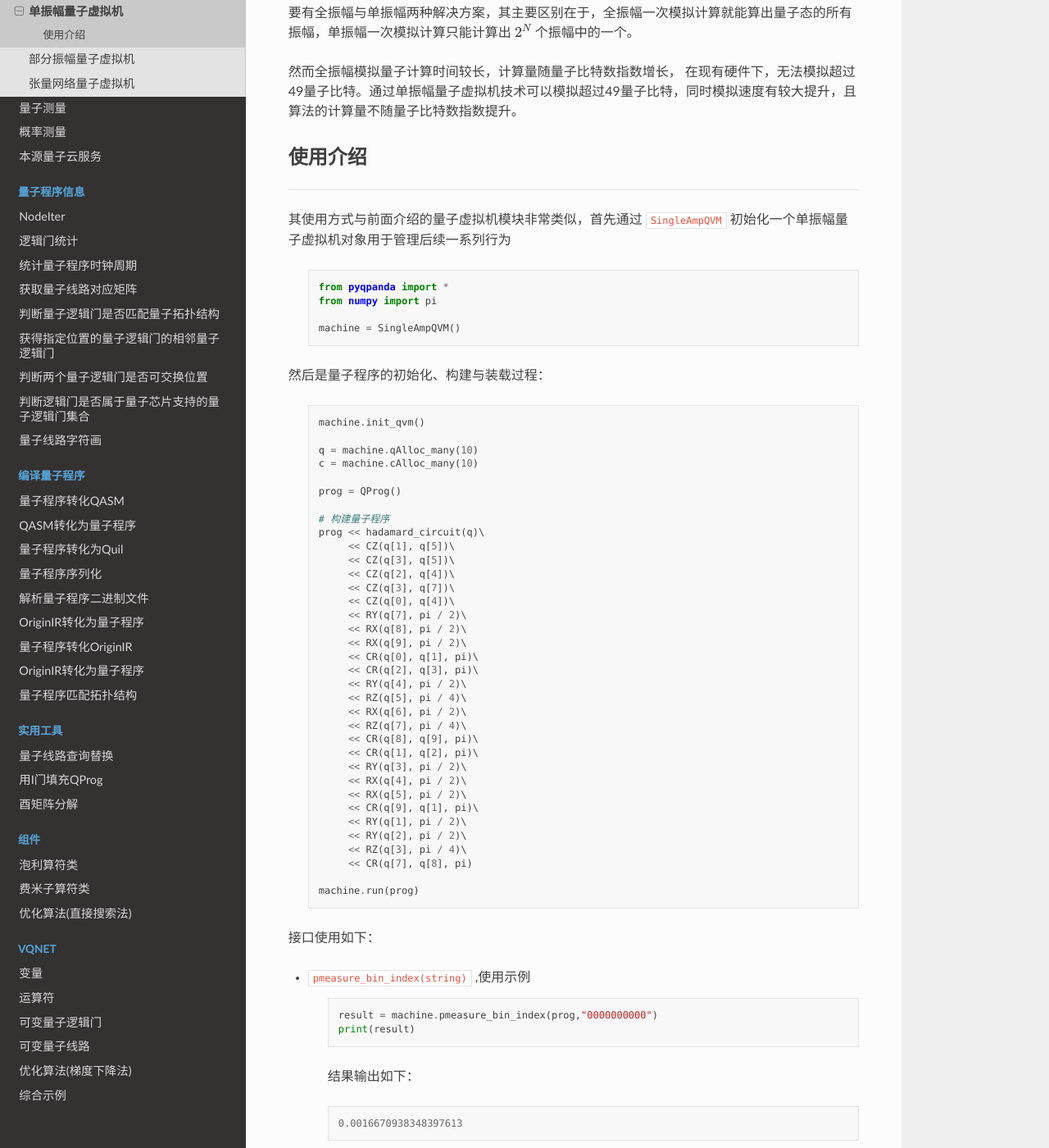
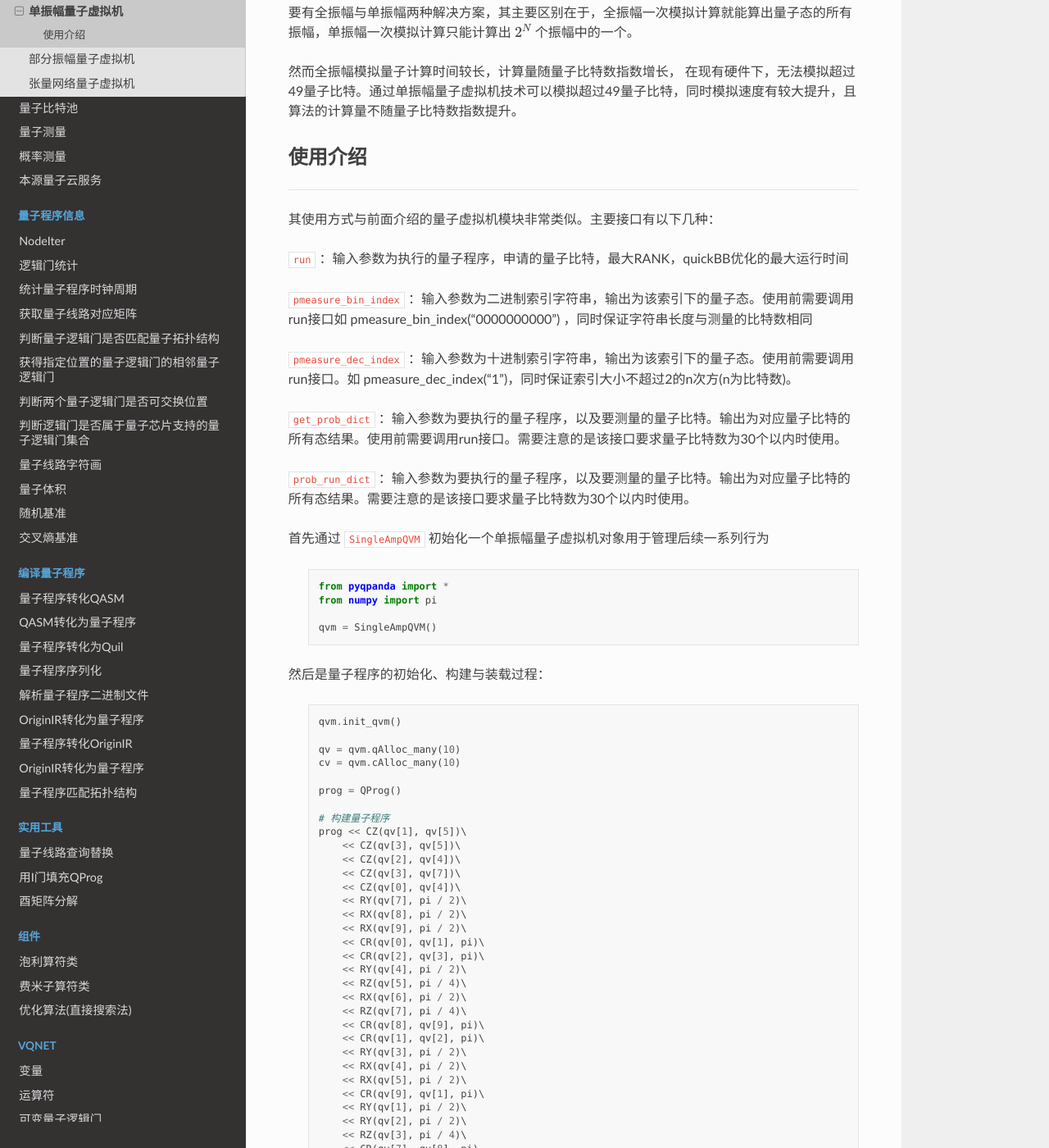
Before and after one commit to OriginQ/pyQPanda-Toturial, a Sphinx documentation site: the page built from source/SingleAmplitude.rst, in a window 1280 px wide and 1400 px high, scrolled down 213 px. Shown: the whole window at 82% size. Built offline with Sphinx 7.4.7 and the Read the Docs theme 2.0.0, drawn with Linux system fonts in a browser that asks for light colours; pages that are not in the unit, such as notebooks, are missing from menus; some of the changed text lies outside the part shown.

Commit message:
<fix> 新增接口文档更新

```diff
--- /dev/null
+++ b/source/CrossEntropyBenchmarking.rst
@@ -0,0 +1,47 @@
+
+交叉熵基准
+==========================
+
+简介
+--------------
+交叉熵基准测试（xeb）是一种通过应用随机电路并测量观察到的位串测量值与从模拟获得的这些位串的预期概率之间的交叉熵来评估门性能的方法。
+
+接口说明
+--------------
+``double_gate_xeb`` 输入参数分别噪声虚拟机或者量子云机器、待测量的量子比特0、待测量的量子比特1、线路不同层数、随机线路的数量、测量次数、验证双门类型（默认CZ门）。
+输出为字典数据，key为线路层数，value对应符合期望概率的大小。
+
+实例
+--------------
+.. code-block:: python
+
+    from pyqpanda import *
+
+    if __name__=="__main__":
+
+        # 构建噪声虚拟机，调整噪声模拟真实芯片
+        qvm = NoiseQVM()
+        qvm.init_qvm()
+        qv = qvm.qAlloc_many(4)
+
+        # 设置噪声参数
+        qvm.set_noise_model(NoiseModel.DEPOLARIZING_KRAUS_OPERATOR, GateType.CZ_GATE, 0.1)
+
+        # 同样可以申请云计算机器（采用真实芯片）
+        # qvm =  QCloud()
+        # qvm.init_qvm("898D47CF515A48CEAA9F2326394B85C6")
+
+        # 设置不同层数组合
+        range = [2,4,6,8,10]
+        # 现在可测试双门类型主要为CZ CNOT SWAP ISWAP SQISWAP
+        res = double_gate_xeb(qvm, qv[0], qv[1], range, 10, 1000, GateType.CZ_GATE)
+        # 对应的数值随噪声影响，噪声数值越大，所得结果越小，且层数增多，结果数值越小。
+
+        print(res)
+
+        qvm.finalize()
+
+运行结果：
+::
+
+   {2: 0.9922736287117004, 4: 0.9303175806999207, 6: 0.7203856110572815, 8: 0.7342230677604675, 10: 0.7967881560325623}
--- /dev/null
+++ b/source/QuantumVolume.rst
@@ -0,0 +1,67 @@
+
+量子体积
+==========================
+
+简介
+--------------
+量子体积（\ **Quantum
+Volume**\ ），是一个用于评估量子计算系统性能的协议。它表示可以在系统上执行的最大等宽度深度的随机线路。量子计算系统的操作保真度越高，关联性越高，有越大的校准过的门操作集合便会有越高的量子体积。量子体积与系统的整体性能相关联，即与系统的整体错误率，潜在的物理比特关联和门操作并行度相联系。总的来说，量子体积是一个用于近期整体评估量子计算系统的一个实用方法，数值越高，系统整体错误率就越低，性能就越好。
+
+测量量子体积的标准做法就是对系统使用规定的量子线路模型执行随机的线路操作，尽可能地将比特纠缠在一起，然后再将实验得到的结果与模拟的结果进行比较。按要求分析统计结果。
+
+量子体积被定义为指数形式：
+
+.. math::
+
+
+   V_Q=2^n
+
+，其中n表示在给定比特数目m（m大于n）和完成计算任务的条件下，系统操作的最大逻辑深度，如果芯片能执行的最大逻辑深度n大于比特数m，那么系统的量子体积就是
+
+.. math::
+
+
+   2^m
+
+
+接口说明
+--------------
+``calculate_quantum_volume``
+输入参数分别噪声虚拟机或者量子云机器，待测量的量子比特，随机迭代次数，测量次数
+。输出为整数，为量子体积大小。
+
+实例
+--------------
+
+.. code-block:: python
+
+    from pyqpanda import *
+
+    if __name__=="__main__":
+        #构建噪声虚拟机，设置噪声参数
+        qvm = NoiseQVM()
+        qvm.init_qvm()
+        qvm.set_noise_model(NoiseModel.DEPOLARIZING_KRAUS_OPERATOR, GateType.CZ_GATE, 0.005)
+
+        #同样可以申请云计算机器（采用真实芯片），采用真实芯片要考虑芯片构造
+        #qvm = QCloud()
+        #qvm.init_qvm("898D47CF515A48CEAA9F2326394B85C6")
+
+        #构建待测量的量子比特组合， 这里比特组合为2组，其中 量子比特3、4为一组；量子比特2，3，5为一组
+        qubit_lists = [[3,4], [2,3,5]]
+
+        #设置随机迭代次数
+        ntrials = 100
+
+        #设置测量次数,即真实芯片或者噪声虚拟机shots数值
+        shots = 2000
+        qv_result = calculate_quantum_volume(qvm, qubit_lists, ntrials, shots)
+        print("Quantum Volume : ", qv_result)
+        qvm.finalize()
+
+
+运行结果：
+
+::
+
+    Quantum Volume ： 8
--- /dev/null
+++ b/source/RandomizedBenchmarking.rst
@@ -0,0 +1,55 @@
+
+随机基准
+==========================
+
+简介
+--------------
+随机基准测试（RB）是使用随机化方法对量子门进行基准测试。由于完整的过程层析成像对于大型系统是不可行的，因此越来越关注可扩展方法，
+以部分表征影响量子系统的噪声。在\ `[1] <https://arxiv.org/pdf/1009.3639>`__\ 中提出了一种可扩展的、鲁棒的算法（n个量子位组成的系统），
+使用随机技术通过单个参数对整个Clifford门进行基准测试的鲁棒算法。
+
+接口说明
+--------------
+``single_qubit_rb`` 的输入参数分别噪声虚拟机或者量子云机器，待测量的量子比特，随机线路clifford门集的不同数量组合、随机线路的数量、测量次数、验证基本逻辑门（默认无），输出为\ ``std::map``
+数据， 关键值为clifford门集数量，数值对应符合期望概率的大小。
+
+``double_qubit_rb`` 的输入参数分别噪声虚拟机或者量子云机器，待测量的量子比特0，待测量的量子比特1，随机线路clifford门集的不同数量组合、随机线路的数量、测量次数、验证基本逻辑门（默认无）输出为\ ``std::map``
+数据， 关键值为clifford门集数量，数值对应符合期望概率的大小。
+
+实例
+--------------
+.. code-block:: python
+
+    from pyqpanda import *
+
+    if __name__=="__main__":
+        # 构建噪声虚拟机，调整噪声模拟真实芯片
+        qvm = NoiseQVM()
+        qvm.init_qvm()
+        qvm.set_noise_model(NoiseModel.DEPOLARIZING_KRAUS_OPERATOR, GateType.CZ_GATE, 0.005)
+        qvm.set_noise_model(NoiseModel.DEPOLARIZING_KRAUS_OPERATOR, GateType.PAULI_Y_GATE, 0.005)
+        qv = qvm.qAlloc_many(4)
+
+        # 同样可以申请云计算机器（采用真实芯片）
+        # qvm =  QCloud()
+        # qvm.init_qvm("898D47CF515A48CEAA9F2326394B85C6")
+
+        # 设置随机线路中clifford门集数量
+        range = [ 5,10,15 ]
+
+        # 测量单比特随机基准
+        res = single_qubit_rb(qvm, qv[0], range, 10, 1000)
+
+        # 同样可以测量两比特随机基准
+        #res = double_qubit_rb(qvm, qv[0], qv[1], range, 10, 1000)
+
+        # 对应的数值随噪声影响，噪声数值越大，所得结果越小，且随clifford门集数量增多，结果数值越小。
+        print(res)
+
+        qvm.finalize()
+
+运行结果：
+
+::
+
+    {5: 0.9996, 10: 0.9999, 15: 0.9993000000000001}
--- a/source/SingleAmplitude.rst
+++ b/source/SingleAmplitude.rst
@@ -14,79 +14,108 @@
 >>>>>>>>>>>>>>>>
 ----
 
-其使用方式与前面介绍的量子虚拟机模块非常类似，首先通过 ``SingleAmpQVM`` 初始化一个单振幅量子虚拟机对象用于管理后续一系列行为
+其使用方式与前面介绍的量子虚拟机模块非常类似。主要接口有以下几种：
+
+``run``  ：输入参数为执行的量子程序，申请的量子比特，最大RANK，quickBB优化的最大运行时间
+
+``pmeasure_bin_index``  ：输入参数为二进制索引字符串，输出为该索引下的量子态。使用前需要调用run接口如 pmeasure_bin_index("0000000000") ，同时保证字符串长度与测量的比特数相同
+
+``pmeasure_dec_index``  ：输入参数为十进制索引字符串，输出为该索引下的量子态。使用前需要调用run接口。如 pmeasure_dec_index("1")，同时保证索引大小不超过2的n次方(n为比特数)。
+
+``get_prob_dict``  ：输入参数为要执行的量子程序，以及要测量的量子比特。输出为对应量子比特的所有态结果。使用前需要调用run接口。需要注意的是该接口要求量子比特数为30个以内时使用。
+
+``prob_run_dict``  ：输入参数为要执行的量子程序，以及要测量的量子比特。输出为对应量子比特的所有态结果。需要注意的是该接口要求量子比特数为30个以内时使用。
+
+首先通过 ``SingleAmpQVM`` 初始化一个单振幅量子虚拟机对象用于管理后续一系列行为
 
     .. code-block:: python
 
         from pyqpanda import *
         from numpy import pi
 
-        machine = SingleAmpQVM()
+        qvm = SingleAmpQVM()
 
 然后是量子程序的初始化、构建与装载过程：
 
     .. code-block:: python
 
-        machine.init_qvm()
+        qvm.init_qvm()
 
-        q = machine.qAlloc_many(10)
-        c = machine.cAlloc_many(10)
+        qv = qvm.qAlloc_many(10)
+        cv = qvm.cAlloc_many(10)
 
         prog = QProg()
 
         # 构建量子程序
-        prog << hadamard_circuit(q)\
-             << CZ(q[1], q[5])\
-             << CZ(q[3], q[5])\
-             << CZ(q[2], q[4])\
-             << CZ(q[3], q[7])\
-             << CZ(q[0], q[4])\
-             << RY(q[7], pi / 2)\
-             << RX(q[8], pi / 2)\
-             << RX(q[9], pi / 2)\
-             << CR(q[0], q[1], pi)\
-             << CR(q[2], q[3], pi)\
-             << RY(q[4], pi / 2)\
-             << RZ(q[5], pi / 4)\
-             << RX(q[6], pi / 2)\
-             << RZ(q[7], pi / 4)\
-             << CR(q[8], q[9], pi)\
-             << CR(q[1], q[2], pi)\
-             << RY(q[3], pi / 2)\
-             << RX(q[4], pi / 2)\
-             << RX(q[5], pi / 2)\
-             << CR(q[9], q[1], pi)\
-             << RY(q[1], pi / 2)\
-             << RY(q[2], pi / 2)\
-             << RZ(q[3], pi / 4)\
-             << CR(q[7], q[8], pi)
-
-        machine.run(prog)
+        prog << CZ(qv[1], qv[5])\
+            << CZ(qv[3], qv[5])\
+            << CZ(qv[2], qv[4])\
+            << CZ(qv[3], qv[7])\
+            << CZ(qv[0], qv[4])\
+            << RY(qv[7], pi / 2)\
+            << RX(qv[8], pi / 2)\
+            << RX(qv[9], pi / 2)\
+            << CR(qv[0], qv[1], pi)\
+            << CR(qv[2], qv[3], pi)\
+            << RY(qv[4], pi / 2)\
+            << RZ(qv[5], pi / 4)\
+            << RX(qv[6], pi / 2)\
+            << RZ(qv[7], pi / 4)\
+            << CR(qv[8], qv[9], pi)\
+            << CR(qv[1], qv[2], pi)\
+            << RY(qv[3], pi / 2)\
+            << RX(qv[4], pi / 2)\
+            << RX(qv[5], pi / 2)\
+            << CR(qv[9], qv[1], pi)\
+            << RY(qv[1], pi / 2)\
+            << RY(qv[2], pi / 2)\
+            << RZ(qv[3], pi / 4)\
+            << CR(qv[7], qv[8], pi)
 
 接口使用如下：
 
-- ``pmeasure_bin_index(string)`` ,使用示例
+``pmeasure_bin_index`` ,使用时需要结合 ``run`` 方法。用法示例：
+
+    .. code-block:: python
+        # run 有三个参数，默认2个，
+        #第一个执行的量子程序
+        #第二个为申请的量子比特
+        #第三个为最大RANK，这里根据内存设置，默认30
+        #第四个就是quickBB优化的最大运行时间，默认5s
+        qvm.run(prog, qv)
+        bin_result = qvm.pmeasure_bin_index("0001000000")
+        print("0001000000 : ", bin_result)
+
+结果输出如下：
 
     .. code-block:: python
 
-        result = machine.pmeasure_bin_index(prog,"0000000000")
-        print(result)
+        0001000000 :  0.001953123603016138
 
-    结果输出如下：
+``pmeasure_dec_index`` ,使用时需要结合 ``run`` 方法。用法示例：
 
     .. code-block:: python
 
-        0.0016670938348397613
+        qvm.run(prog, qv)
+        dec_result = qvm.pmeasure_dec_index("2")
+        print("2 : ",dec_result)
 
-- ``pmeasure_dec_index(string)`` ,使用示例
+结果输出如下：
 
     .. code-block:: python
 
-        result = machine.pmeasure_dec_index(prog,"1")
-        print(result)
+        2 :  0.001953123603016138
 
-    结果输出如下：
+``get_prob_dict``,使用时需要结合 ``run`` 方法。用法示例：
 
     .. code-block:: python
 
-        0.0016670938348397613
+        qvm.run(prog, qv)
+        res = qvm.get_prob_dict(qv)
+
+
+``prob_run_dict`` 接口是 ``get_prob_dict`` 和 ``run`` 的封装，用法示例：
+
+    .. code-block:: python
+
+        res_1 = qvm.prob_run_dict(prog, qv)
--- a/source/index.rst
+++ b/source/index.rst
@@ -38,6 +38,7 @@
     QIf
     QProg
     QuantumMachine
+    QubitPool
     Measure
     PMeasure
     QCloudServer
@@ -52,7 +53,9 @@
     QCircuitInfo
     DrawQProg
     ..QGateValidity
-
+    QuantumVolume
+    RandomizedBenchmarking
+    CrossEntropyBenchmarking
 
 .. toctree::
     :caption: 编译量子程序
```
Also changed, not shown: source/QubitPool.rst (added, +121 -0 lines).
